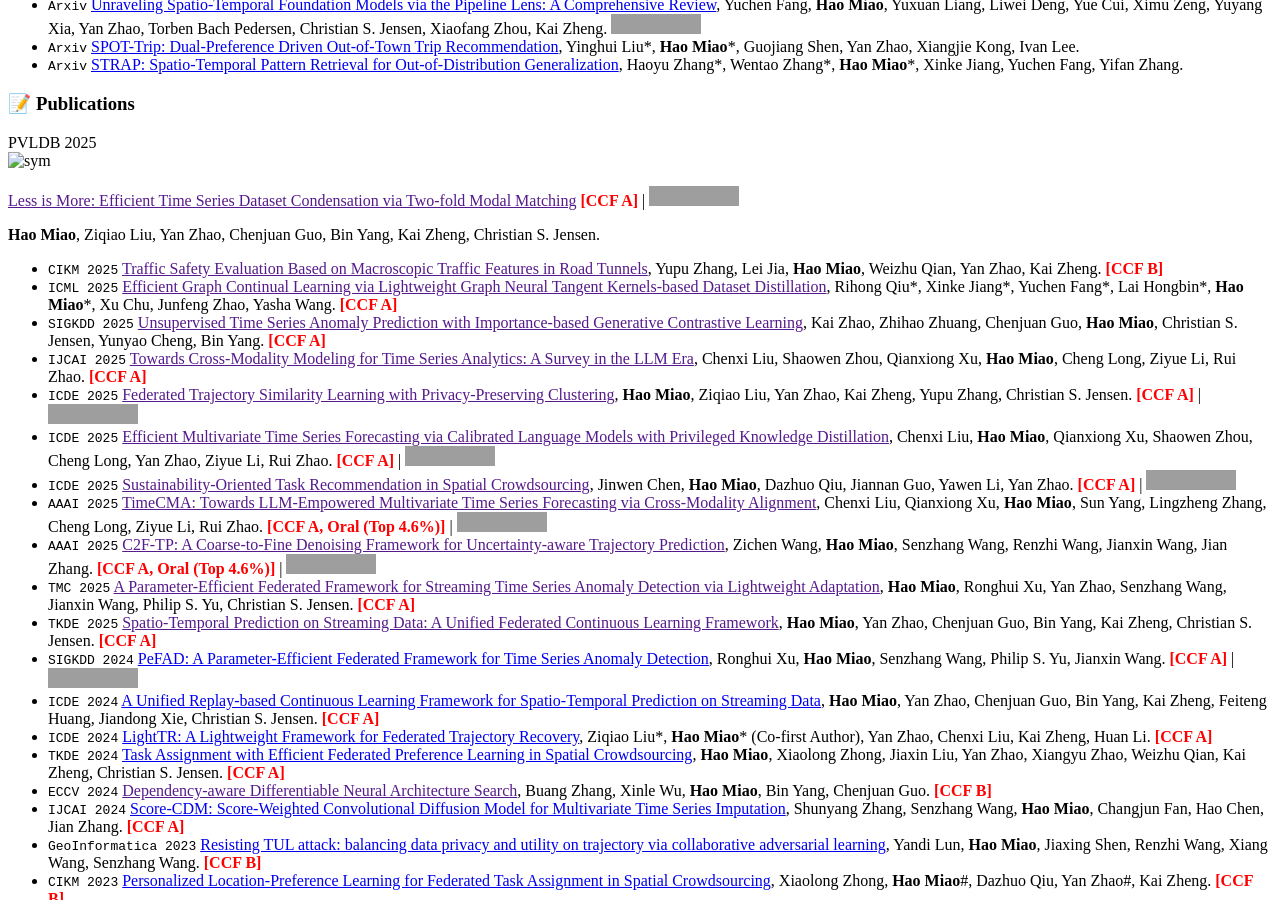
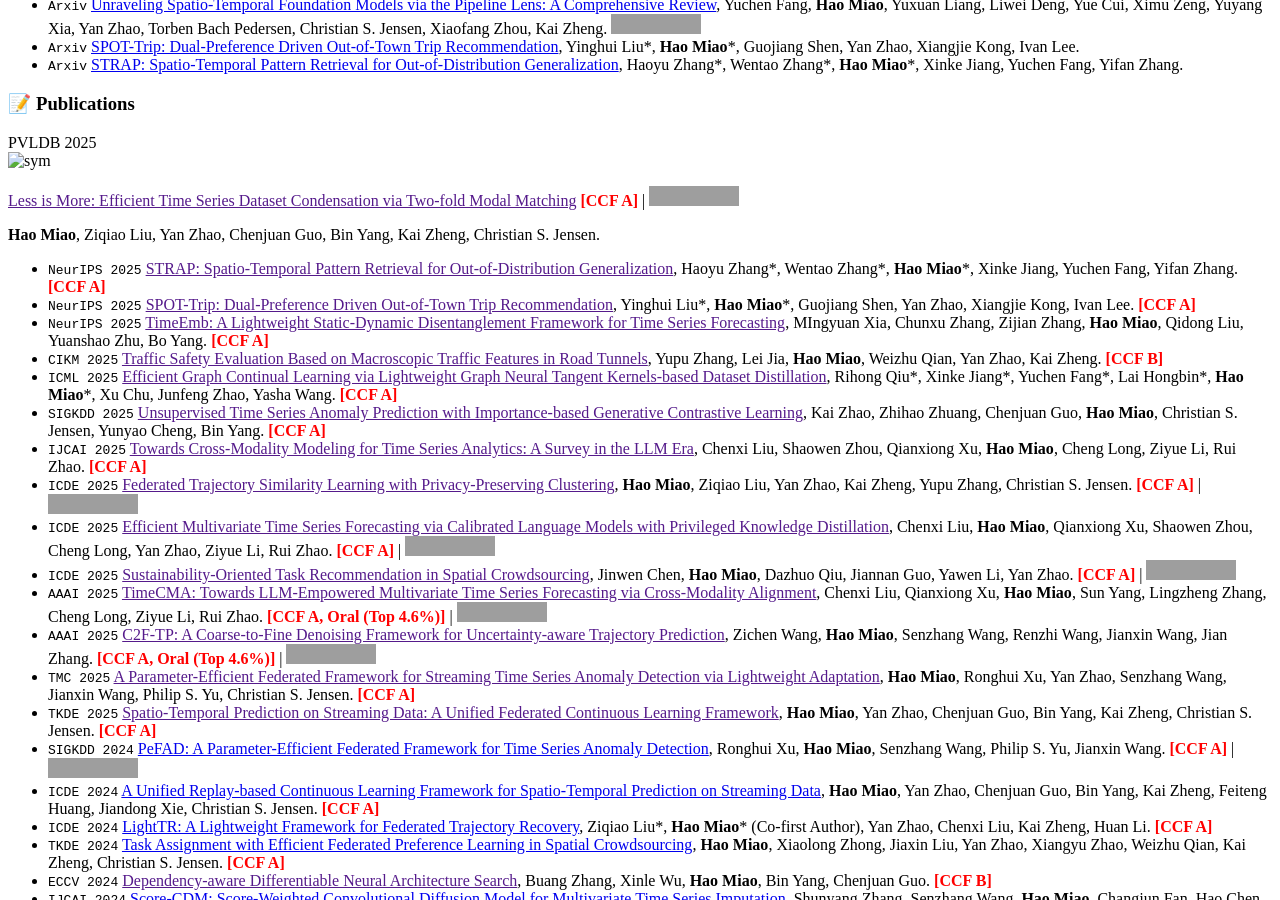
Before and after one commit to MiaoHaoSunny/MiaoHaoSunny.github.io, a Jekyll site: the page built from _pages/includes/pub.md, in a window 1280 px wide and 900 px high, scrolled down 596 px, cut to the strip 0-900 px from the top of the window. Built offline with Jekyll 4.4.1, drawn with Linux system fonts in a browser that asks for light colours; our own code applies the rules of GitHub Pages for plain Markdown files; grey boxes are pictures that could not be loaded.

Commit message:
Update pub.md

```diff
--- a/_pages/includes/pub.md
+++ b/_pages/includes/pub.md
@@ -19,6 +19,9 @@
 </div>
 </div>
 
+- ``NeurIPS 2025`` [STRAP: Spatio-Temporal Pattern Retrieval for Out-of-Distribution Generalization](), Haoyu Zhang\*, Wentao Zhang\*, **Hao Miao**\*, Xinke Jiang, Yuchen Fang, Yifan Zhang. <b><font color="red">[CCF A]</font></b>
+- ``NeurIPS 2025`` [SPOT-Trip: Dual-Preference Driven Out-of-Town Trip Recommendation](), Yinghui Liu\*, **Hao Miao**\*, Guojiang Shen, Yan Zhao, Xiangjie Kong, Ivan Lee. <b><font color="red">[CCF A]</font></b>
+- ``NeurIPS 2025`` [TimeEmb: A Lightweight Static-Dynamic Disentanglement Framework for Time Series Forecasting](), MIngyuan Xia, Chunxu Zhang, Zijian Zhang, **Hao Miao**, Qidong Liu, Yuanshao Zhu, Bo Yang. <b><font color="red">[CCF A]</font></b>
 - ``CIKM 2025`` [Traffic Safety Evaluation Based on Macroscopic Traffic Features in Road Tunnels](), Yupu Zhang, Lei Jia, **Hao Miao**, Weizhu Qian, Yan Zhao, Kai Zheng. <b><font color="red">[CCF B]</font></b>
 - ``ICML 2025`` [Efficient Graph Continual Learning via Lightweight Graph Neural Tangent Kernels-based Dataset Distillation](), Rihong Qiu\*, Xinke Jiang\*, Yuchen Fang\*, Lai Hongbin\*, **Hao Miao**\*, Xu Chu, Junfeng Zhao, Yasha Wang. <b><font color="red">[CCF A]</font></b>
 - ``SIGKDD 2025`` [Unsupervised Time Series Anomaly Prediction with Importance-based Generative Contrastive Learning](), Kai Zhao, Zhihao Zhuang, Chenjuan Guo, **Hao Miao**, Christian S. Jensen, Yunyao Cheng, Bin Yang. <b><font color="red">[CCF A]</font></b>
```
